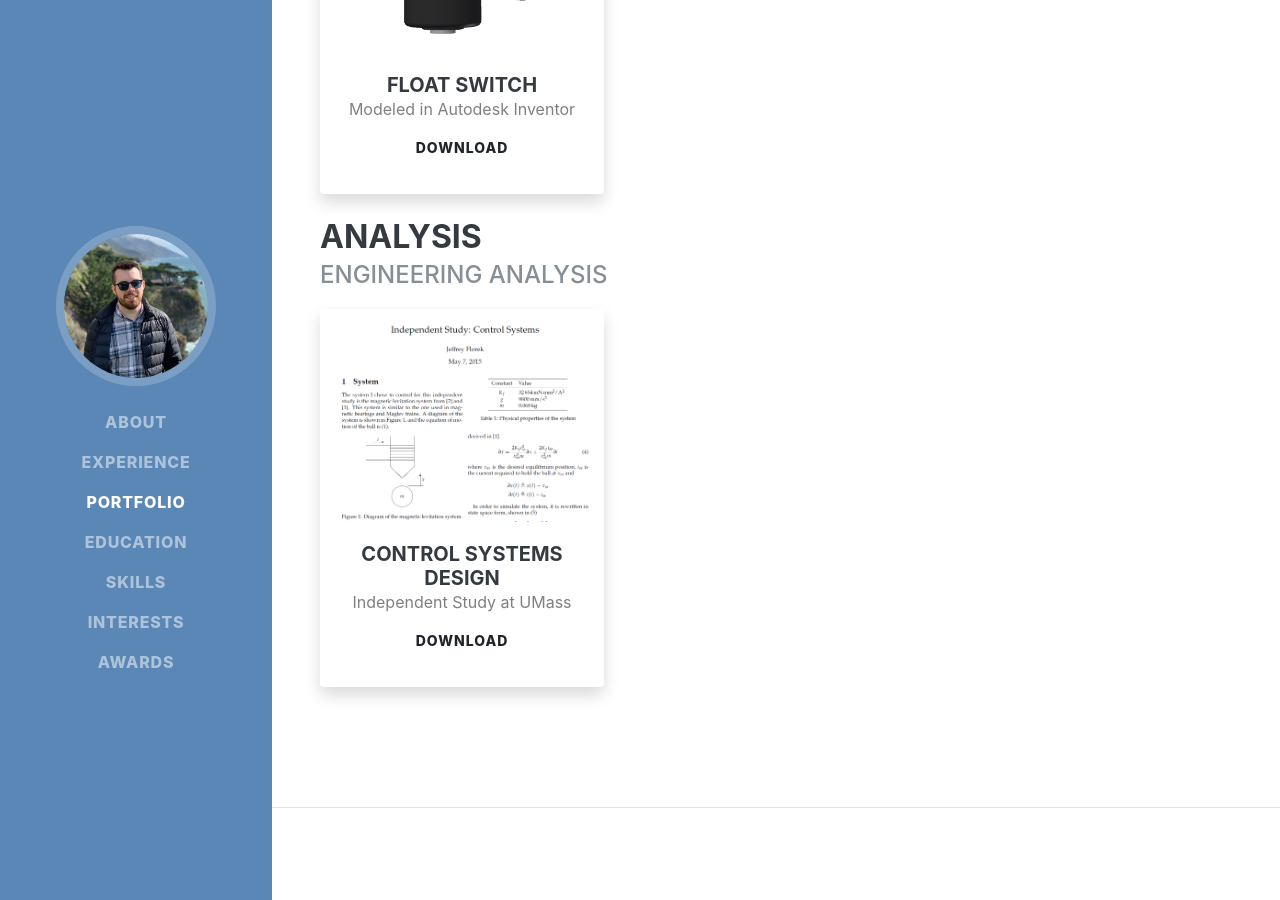
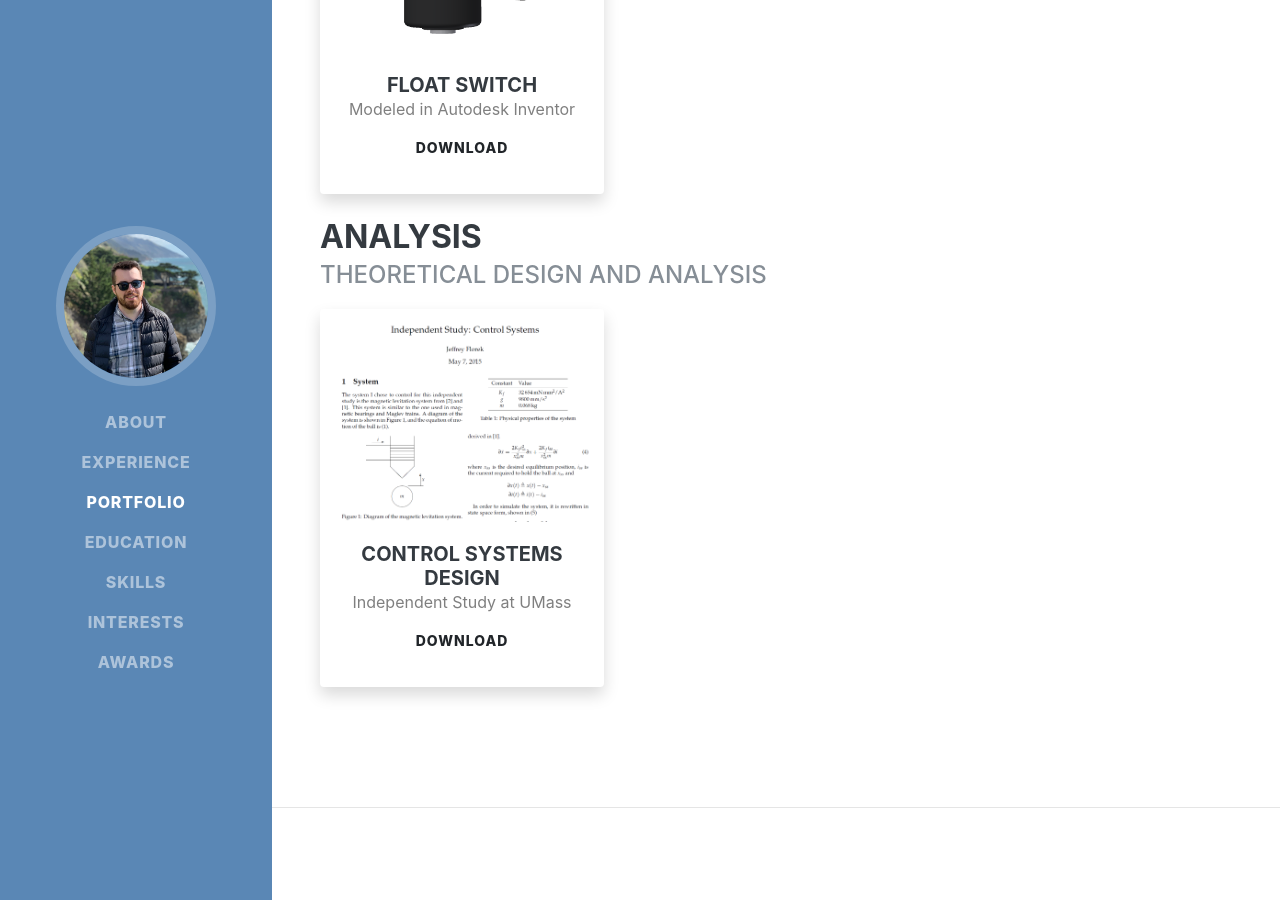
Before and after one commit to jkflorek/jkflorek.github.io, a Jekyll site: the page resume/index.html, which Jekyll copies as it is, in a window 1280 px wide and 900 px high, scrolled down 2930 px. Built offline with Jekyll 4.4.1, drawn with Linux system fonts in a browser that asks for light colours; some web fonts are replaced.

Commit message:
Update index.html

```diff
--- a/resume/index.html
+++ b/resume/index.html
@@ -217,7 +217,7 @@
               </div>
             </div> <!-- row -->
             <h3 class="mb-0">Analysis</h3>
-            <div class="subheading mb-3">Engineering Analysis</div>
+            <div class="subheading mb-3">Theoretical Design and Analysis</div>
             <div class="row">
               <div class="col-xl-4 col-md-6 mb-4">
                   <div class="card border-0 shadow">
```
